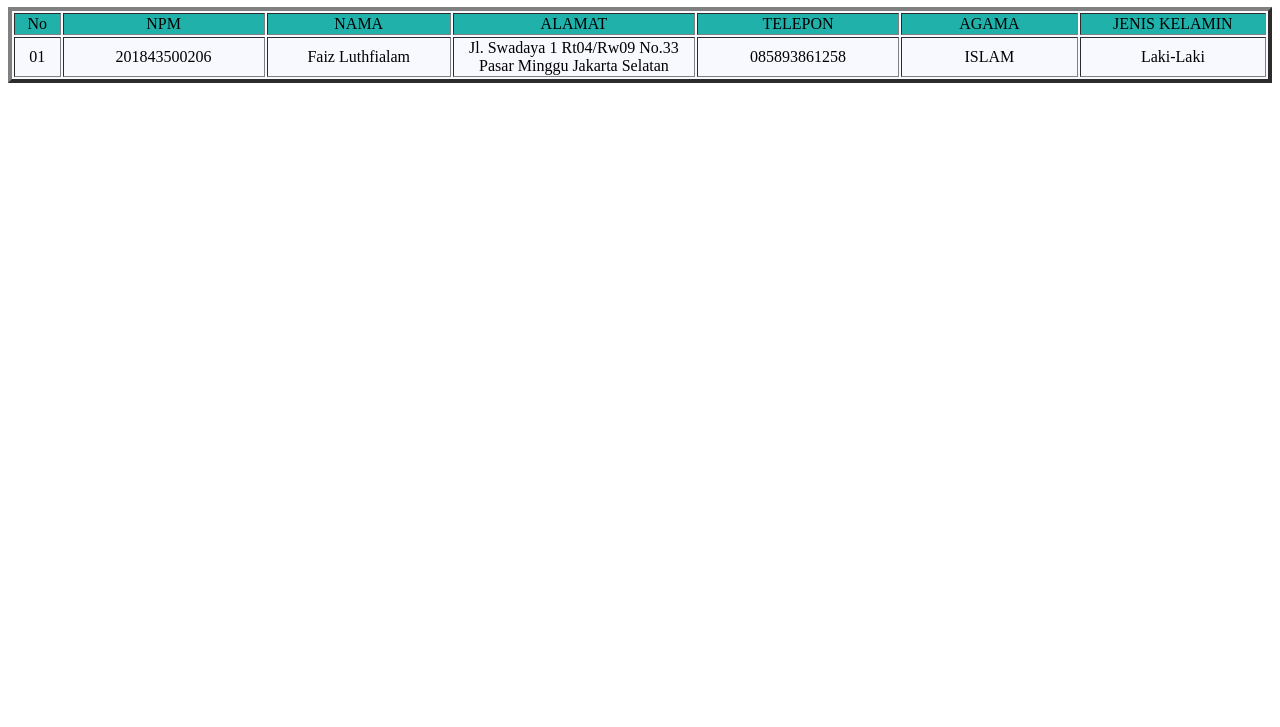
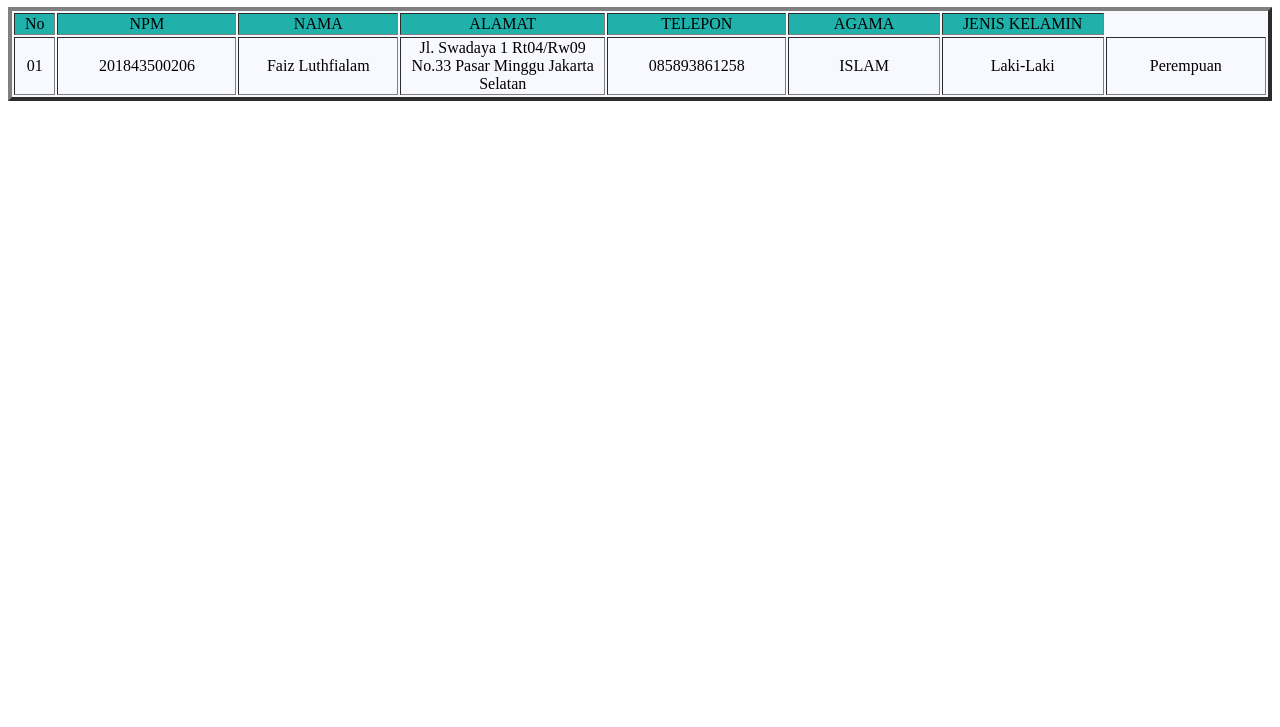
Before and after one commit to faizluthfialam/faizluthfi14, a plain HTML site: page index.html in a window 1280 px wide. Shown: the part 73-800 px from the top of the page. Drawn offline with Linux system fonts and the light colour scheme.

Commit message:
Update index.html

```diff
--- a/index.html
+++ b/index.html
@@ -25,6 +25,7 @@
 					<td width="454" align="center">085893861258</td>
 					<td width="454" align="center">ISLAM</td>
 					<td width="454" align="center">Laki-Laki</td>
+					<td width="454" align="center">Perempuan</td>
 				</tr>
 
 			</table>
```
